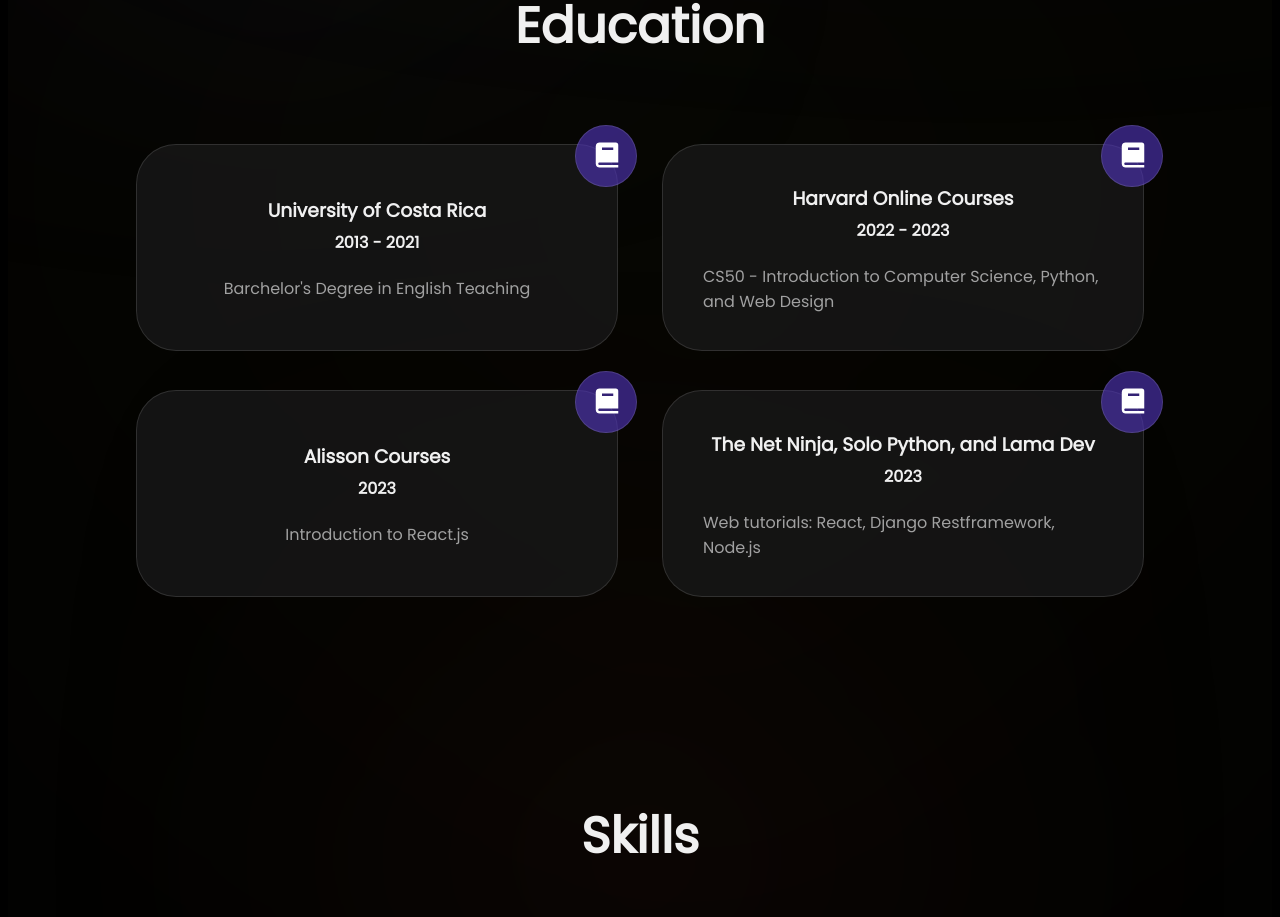
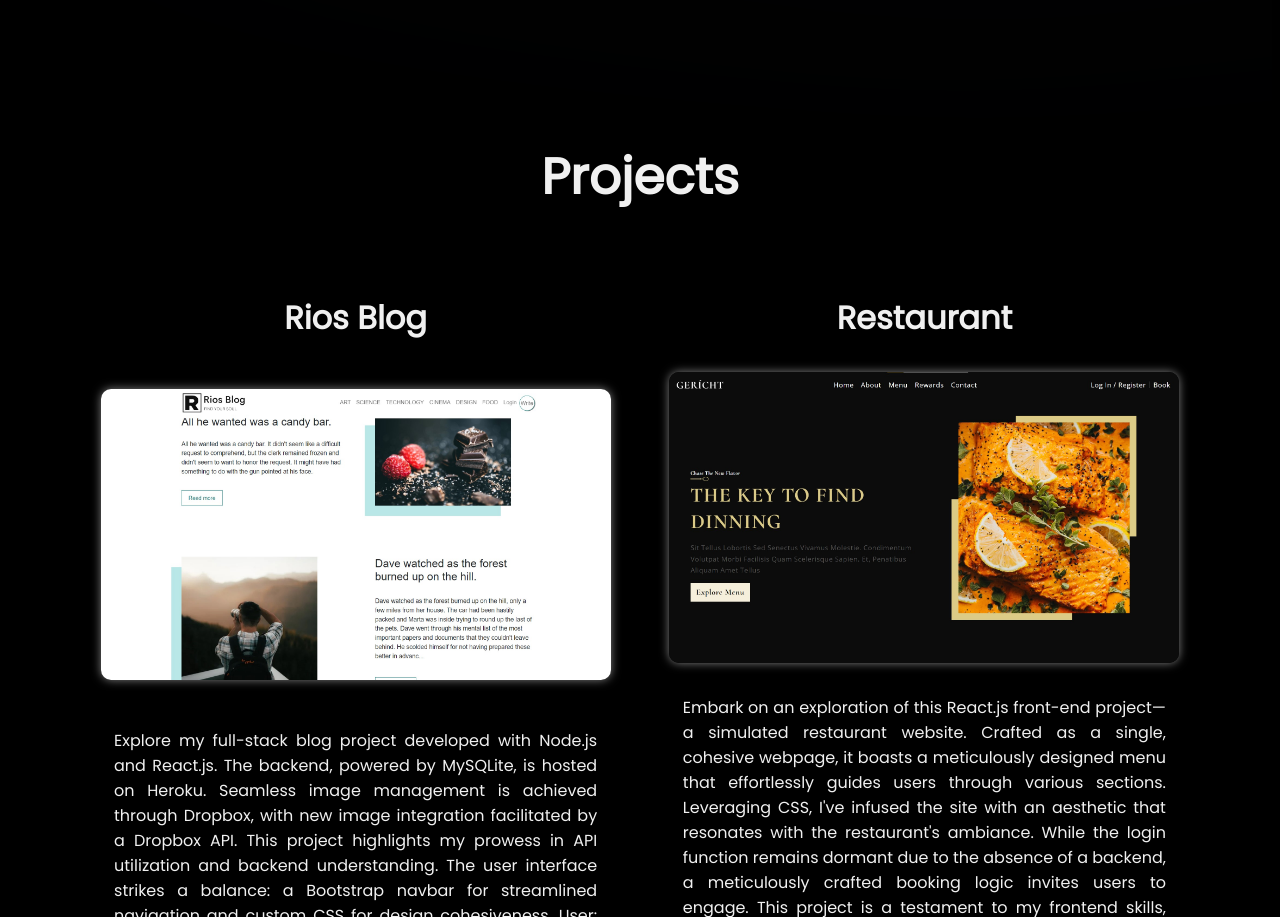
Before and after one commit to RiosDRC/riosdrc.github.io, a React (Vite) app: page / in a window 1280 px wide. Shown: the part 1883-2800 px from the top of the page. Built offline with nearby package versions, Linux system fonts and the light colour scheme.

Commit message:
adding desc

```diff
--- a/src/App.jsx
+++ b/src/App.jsx
@@ -1,12 +1,10 @@
 import './App.css'
 import Navbar from './componets/Navbar/Navbar'
 import {
-  Education,
   Introduction,
   Presentation,
   Projects,
   Skills,
-  Work
 } from "./containers"
 
 function App() {
@@ -15,8 +13,6 @@
       <Navbar />
       <Introduction />
       <Presentation />
-      <Work />
-      <Education />
       <Skills />
       <Projects />
     </>
--- a/src/componets/Navbar/Navbar.jsx
+++ b/src/componets/Navbar/Navbar.jsx
@@ -6,8 +6,7 @@
 const Links = () => (
     <>
         <a href="#home">Home</a>
-        <a href="#work">Work</a>
-        <a href="#education">Education</a>
+        <a href="#skills">skills</a>
         <a href="#projects">Projects</a>
     </>
 );
--- a/src/constants/data.js
+++ b/src/constants/data.js
@@ -1,60 +1,52 @@
 import shoes from "../assets/img/shoes.jpg"
-import gpt3 from "../assets/img/gpt3.jpg"
 import restaurant from "../assets/img/restaurant.jpg"
-import bank from "../assets/img/bank.jpg"
 import blog from "../assets/img/blog.jpg"
-import rent from "../assets/img/rent-a-car.jpg"
 import realState from "../assets/img/real_state.jpg"
 
 const projects = [
     {
         id: 1,
+        title: "Rios Blog",
+        img: blog,
+        url: "https://riosdrc.github.io/rios-blog-client/",
+        desc: "Explore my full-stack blog project developed with Node.js and React.js. The backend, powered by MySQLite, is hosted on Heroku. \
+        Seamless image management is achieved through Dropbox, with new image integration facilitated by a Dropbox API. This project \
+        highlights my prowess in API utilization and backend understanding. The user interface strikes a balance: a Bootstrap navbar for \
+        streamlined navigation and custom CSS for design cohesiveness. User: test2, Password: test2"
+    },
+    {
+        id: 2,
+        title: "Restaurant",
+        img: restaurant,
+        url: "https://riosdrc.github.io/restaurant/",
+        desc: "Embark on an exploration of this React.js front-end project—a simulated restaurant website. Crafted as a single, \
+        cohesive webpage, it boasts a meticulously designed menu that effortlessly guides users through various sections. Leveraging \
+        CSS, I've infused the site with an aesthetic that resonates with the restaurant's ambiance. While the login function remains \
+        dormant due to the absence of a backend, a meticulously crafted booking logic invites users to engage. This project is a \
+        testament to my frontend skills, showcasing both thoughtful design and interactive elements."
+    },
+    {
+        id: 3,
         title: "Shoes Store",
         img: shoes,
         url: "https://riosdrc.github.io/shoes/",
-        desc: ""
-    },
-    {
-        id: 2,
-        title: "GPT-3",
-        img: gpt3,
-        url: "https://riosdrc.github.io/gpt3/",
-        desc: ""
-    },
-    {
-        id: 3,
-        title: "Restaurant",
-        img: restaurant,
-        url: "https://riosdrc.github.io/restaurant/",
-        desc: ""
+        desc: "Embark on a journey through this immersive website, an emulation of an online shoe store. Originally crafted with plain HTML, \
+        the project has been reimagined using the dynamic capabilities of React.js. The aesthetics are elegantly unified in a single Sass \
+        stylesheet, harnessing the cascade function for seamless styling. While the login function remains inactive, localStorage technology \
+        ensures your preferences, favorite shoes, and shopping cart are remembered. Additionally, an interactive feature enables users to \
+        adjust unit quantities and observe the total price. This project elegantly demonstrates my expertise in frontend development and \
+        user-centric design."
     },
     {
         id: 4,
-        title: "Bank Modern App",
-        img: bank,
-        url: "https://riosdrc.github.io/bank_modern_app/",
-        desc: ""
-    },
-    {
-        id: 5,
-        title: "Rios Blog",
-        img: blog,
-        url: "https://riosdrc.github.io/rios-blog-client/",
-        desc: ""
-    },
-    {
-        id: 6,
-        title: "Rent-a-Car",
-        img: rent,
-        url: "https://riosdrc.github.io/rent-a-car",
-        desc: ""
-    },
-    {
-        id: 7,
-        title: "Real_state",
+        title: "Real State",
         img: realState,
         url: "https://riosdrc.github.io/real_state",
-        desc: ""
+        desc: "Dive into a project that vividly demonstrates my prowess in crafting multi-page websites. This endeavor harnesses the power \
+        of React.js, showcasing my adeptness in optimizing performance through code reuse. By ingeniously utilizing React's recycling feature, \
+        I've seamlessly replicated similar code snippets with minor adjustments, enhancing both efficiency and maintainability. Additionally, \
+        the project integrates captivating animations, further enriched with JavaScript interactions to enable personalized logins that imbue \
+        each section with a unique touch."
     }
 ];
 
--- a/src/containers/Projects/Projects.css
+++ b/src/containers/Projects/Projects.css
@@ -14,7 +14,7 @@
 .app__projects-cardBox {
     display: flex;
     flex-wrap: wrap;
-    align-items: center;
+    align-items: baseline;
     justify-content: center;
 }
 
@@ -23,19 +23,31 @@
     max-width: 50%;
     min-width: 500px;
     margin: 1rem;
+    min-height: 780px;
     display: flex;
     flex-direction: column;
     align-items: center;
+    justify-content: space-between;
+    position: relative;
 }
 
 .app__projects-cardBox_card img {
-    width: 90%;
+    width: 95%;
     border-radius: 10px;
     box-shadow: 0 0 10px rgba(255, 255, 255, 0.5);
 }
 
+.app__projects-cardBox_card a {
+    text-align: center;
+}
+
 .app__projects-cardBox_card img:hover {
     transform: translate(0, 1px);
+}
+
+.app__projects-cardBox_card p {
+    max-width: 90%;
+    text-align: justify;
 }
 
 .app__projects-cardBox_card a button {
--- a/src/containers/Projects/Projects.jsx
+++ b/src/containers/Projects/Projects.jsx
@@ -10,7 +10,10 @@
             {projects.map(project=>(
                 <div className="app__projects-cardBox_card" key={project.id}>
                     <h1>{project.title}</h1>
-                    <img src={project.img} alt="" />
+                    <a href={project.url}>
+                        <img src={project.img} alt="" />
+                    </a>
+                    <p>{project.desc}</p>
                     <a href={project.url}>
                         <button>Visit</button>
                     </a>
--- a/src/containers/Skills/Skills.jsx
+++ b/src/containers/Skills/Skills.jsx
@@ -20,7 +20,7 @@
 
 const Skills = () => {
   return (
-    <div className="app__skills">
+    <div className="app__skills" id='skills'>
         <h2>Skills</h2>
         <div className="app__skills-cardBox">
             <Card title="JavaScript" icon={ <SiJavascript color='rgb(232, 241, 59)'/>}/>
```
Also changed, not shown: src/assets/img/shoes.jpg.
